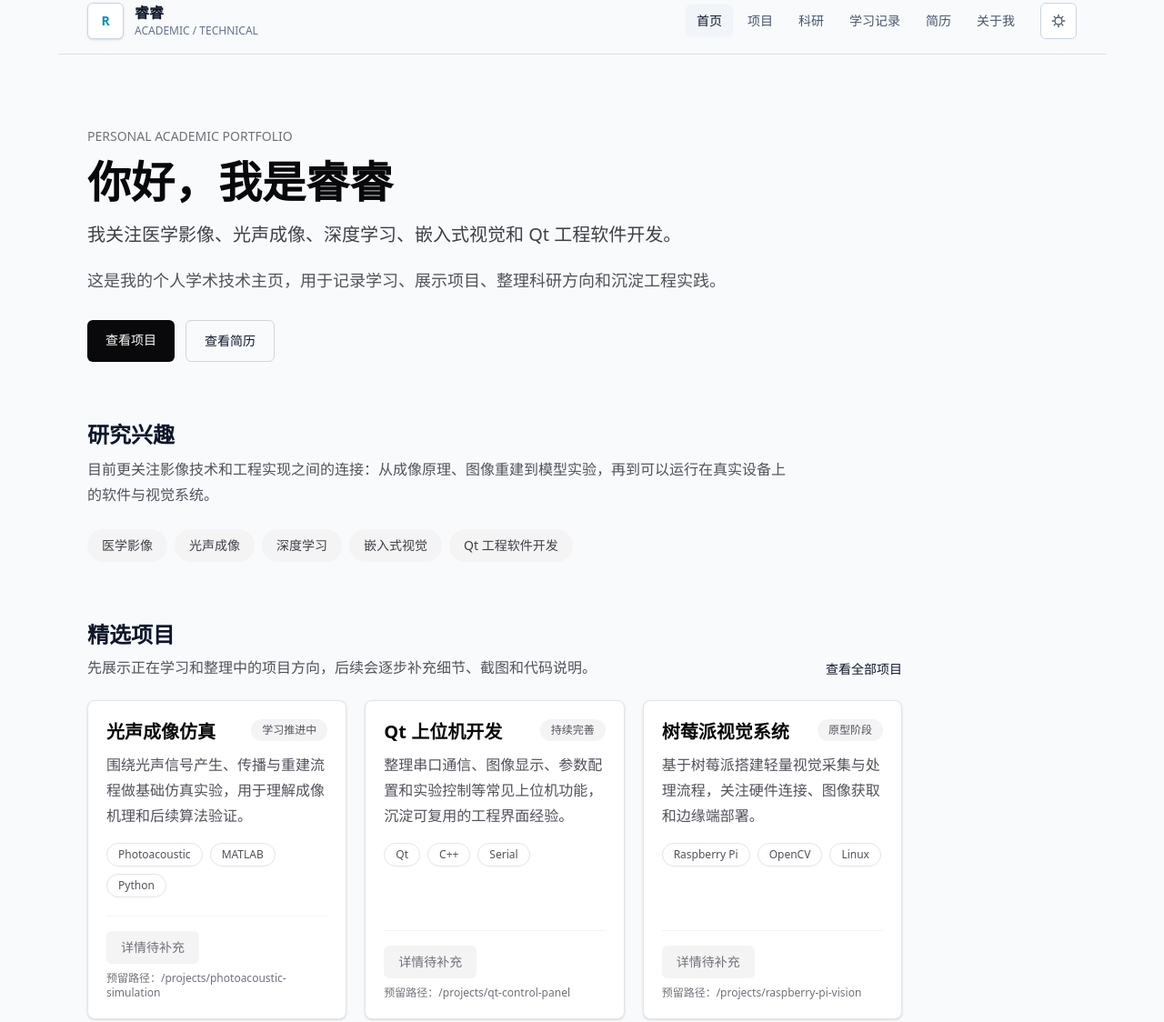
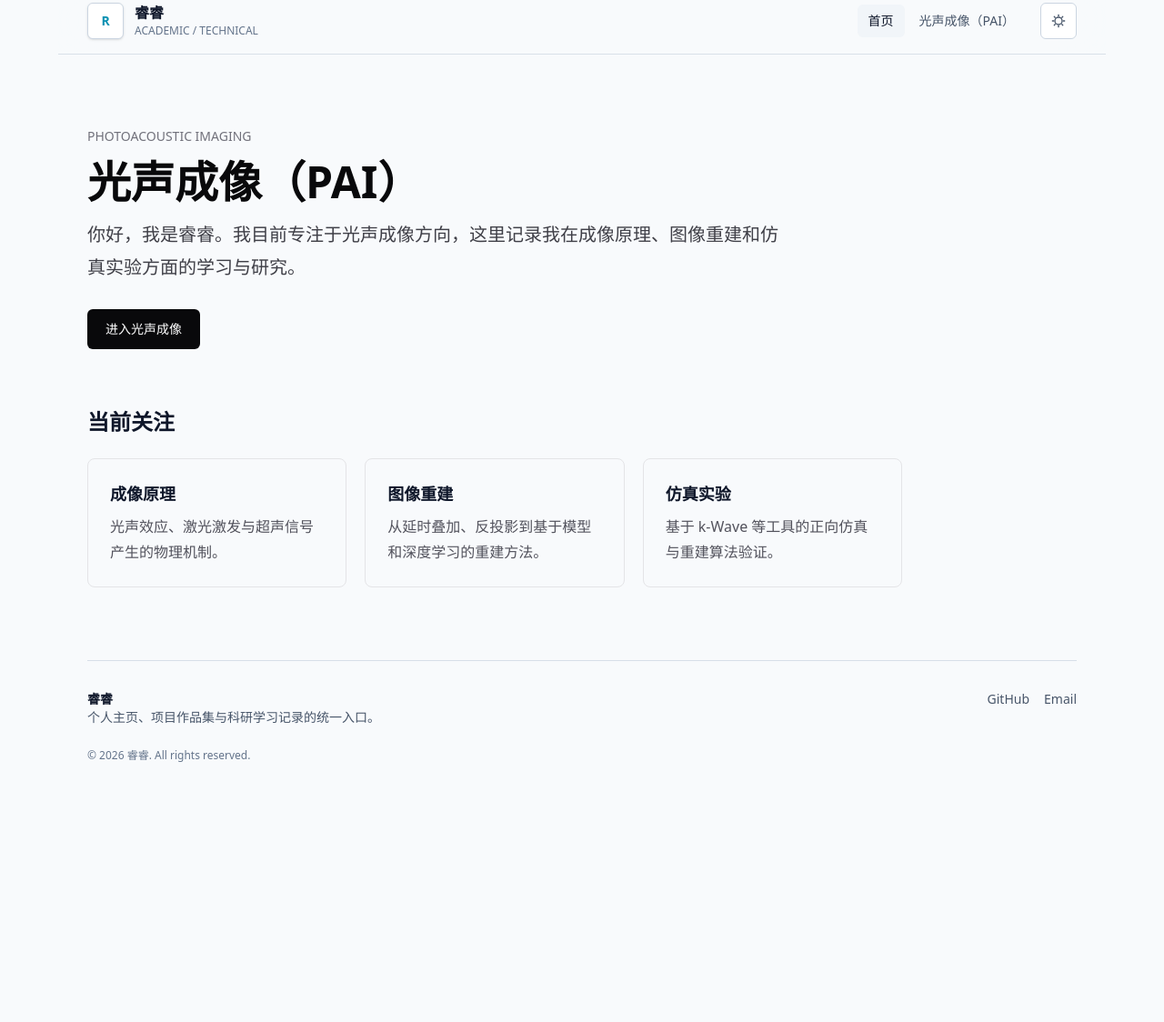
Before and after one commit to qerdstewfs-byte/personal-website, an Astro site: page / in a window 1280 px wide. Shown: the part 13-1137 px from the top of the page at 91% size. After the commit the page ends 884 px from the top, so only its background shows below. Built offline with nearby package versions, Linux system fonts and the light colour scheme; Astro itself is replaced by a stand-in of ours.

Commit message:
重构网站：首页与导航聚焦光声成像（PAI），新增 PAI 方向页面

```diff
--- a/src/components/Header.astro
+++ b/src/components/Header.astro
@@ -3,11 +3,7 @@ import ThemeToggle from "./ThemeToggle.astro";
 
 const navItems = [
   { href: "/", label: "首页" },
-  { href: "/projects", label: "项目" },
-  { href: "/research", label: "科研" },
-  { href: "/notes", label: "学习记录" },
-  { href: "/resume", label: "简历" },
-  { href: "/about", label: "关于我" },
+  { href: "/pai", label: "光声成像（PAI）" },
 ];
 
 const pathname = Astro.url.pathname.replace(/\/$/, "") || "/";
--- a/src/pages/index.astro
+++ b/src/pages/index.astro
@@ -1,102 +1,50 @@
 ---
 import BaseLayout from "../layouts/BaseLayout.astro";
-import ProjectCard from "../components/ProjectCard.astro";
 
-const featuredProjects = [
+const focusPoints = [
   {
-    title: "光声成像仿真",
-    description: "围绕光声信号产生、传播与重建流程做基础仿真实验，用于理解成像机理和后续算法验证。",
-    tags: ["Photoacoustic", "MATLAB", "Python"],
-    status: "学习推进中",
-    href: "/projects/photoacoustic-simulation",
+    title: "成像原理",
+    description: "光声效应、激光激发与超声信号产生的物理机制。",
   },
   {
-    title: "Qt 上位机开发",
-    description: "整理串口通信、图像显示、参数配置和实验控制等常见上位机功能，沉淀可复用的工程界面经验。",
-    tags: ["Qt", "C++", "Serial"],
-    status: "持续完善",
-    href: "/projects/qt-control-panel",
+    title: "图像重建",
+    description: "从延时叠加、反投影到基于模型和深度学习的重建方法。",
   },
   {
-    title: "树莓派视觉系统",
-    description: "基于树莓派搭建轻量视觉采集与处理流程，关注硬件连接、图像获取和边缘端部署。",
-    tags: ["Raspberry Pi", "OpenCV", "Linux"],
-    status: "原型阶段",
-    href: "/projects/raspberry-pi-vision",
+    title: "仿真实验",
+    description: "基于 k-Wave 等工具的正向仿真与重建算法验证。",
   },
 ];
-
-const researchInterests = ["医学影像", "光声成像", "深度学习", "嵌入式视觉", "Qt 工程软件开发"];
-const techStack = ["Python", "PyTorch", "OpenCV", "Qt / C++", "Linux", "Astro", "Tailwind CSS"];
-const learningTopics = ["医学影像基础", "图像重建方法", "PyTorch 实验流程", "嵌入式视觉部署", "Qt 上位机架构"];
 ---
 
 <BaseLayout
-  title="睿睿 | 个人学术技术主页"
-  description="睿睿的个人学术技术主页，记录医学影像、光声成像、深度学习、嵌入式视觉和 Qt 工程软件开发。"
+  title="睿睿 | 光声成像（PAI）"
+  description="睿睿的个人主页，专注光声成像（Photoacoustic Imaging, PAI）方向的学习与研究。"
 >
   <section class="space-y-7">
     <div class="space-y-4">
-      <p class="text-sm font-medium uppercase text-zinc-500 dark:text-zinc-400">Personal academic portfolio</p>
-      <h1 class="text-4xl font-semibold tracking-normal text-zinc-950 dark:text-zinc-50 sm:text-5xl">你好，我是睿睿</h1>
+      <p class="text-sm font-medium uppercase text-zinc-500 dark:text-zinc-400">Photoacoustic Imaging</p>
+      <h1 class="text-4xl font-semibold tracking-normal text-zinc-950 dark:text-zinc-50 sm:text-5xl">光声成像（PAI）</h1>
       <p class="max-w-3xl text-xl leading-9 text-zinc-700 dark:text-zinc-200">
-        我关注医学影像、光声成像、深度学习、嵌入式视觉和 Qt 工程软件开发。
-      </p>
-      <p class="max-w-3xl text-lg leading-8 text-zinc-600 dark:text-zinc-300">
-        这是我的个人学术技术主页，用于记录学习、展示项目、整理科研方向和沉淀工程实践。
+        你好，我是睿睿。我目前专注于光声成像方向，这里记录我在成像原理、图像重建和仿真实验方面的学习与研究。
       </p>
     </div>
     <div class="flex flex-wrap gap-3">
-      <a href="/projects" class="rounded-md bg-zinc-950 px-5 py-3 text-sm font-medium text-white no-underline hover:bg-zinc-800 dark:bg-zinc-50 dark:text-zinc-950 dark:hover:bg-zinc-200">查看项目</a>
-      <a href="/resume" class="rounded-md border border-zinc-300 px-5 py-3 text-sm font-medium no-underline hover:bg-zinc-50 dark:border-zinc-700 dark:hover:bg-zinc-900">查看简历</a>
+      <a href="/pai" class="rounded-md bg-zinc-950 px-5 py-3 text-sm font-medium text-white no-underline hover:bg-zinc-800 dark:bg-zinc-50 dark:text-zinc-950 dark:hover:bg-zinc-200">进入光声成像</a>
     </div>
   </section>
 
   <section class="mt-16 space-y-6">
-    <div>
-      <h2 class="text-2xl font-semibold">研究兴趣</h2>
-      <p class="mt-2 max-w-3xl leading-7 text-zinc-600 dark:text-zinc-300">
-        目前更关注影像技术和工程实现之间的连接：从成像原理、图像重建到模型实验，再到可以运行在真实设备上的软件与视觉系统。
-      </p>
-    </div>
-    <div class="flex flex-wrap gap-2">
-      {researchInterests.map((item) => <span class="rounded-full bg-zinc-100 px-4 py-2 text-sm text-zinc-700 dark:bg-zinc-900 dark:text-zinc-300">{item}</span>)}
+    <h2 class="text-2xl font-semibold">当前关注</h2>
+    <div class="grid gap-5 md:grid-cols-3">
+      {
+        focusPoints.map((point) => (
+          <div class="rounded-lg border border-zinc-200 p-6 dark:border-zinc-800">
+            <h3 class="text-lg font-semibold">{point.title}</h3>
+            <p class="mt-2 leading-7 text-zinc-600 dark:text-zinc-300">{point.description}</p>
+          </div>
+        ))
+      }
     </div>
   </section>
-
-  <section class="mt-16 space-y-6">
-    <div class="flex flex-col gap-2 sm:flex-row sm:items-end sm:justify-between">
-      <div>
-        <h2 class="text-2xl font-semibold">精选项目</h2>
-        <p class="mt-2 text-zinc-600 dark:text-zinc-300">先展示正在学习和整理中的项目方向，后续会逐步补充细节、截图和代码说明。</p>
-      </div>
-      <a href="/projects" class="text-sm font-medium no-underline hover:underline">查看全部项目</a>
-    </div>
-    <div class="grid gap-5 md:grid-cols-3">
-      {featuredProjects.map((project) => <ProjectCard {...project} />)}
-    </div>
-  </section>
-
-  <section class="mt-16 grid gap-8 md:grid-cols-2">
-    <div class="space-y-4">
-      <h2 class="text-2xl font-semibold">技术栈</h2>
-      <div class="flex flex-wrap gap-2">
-        {techStack.map((item) => <span class="rounded-full border border-zinc-200 px-4 py-2 text-sm text-zinc-700 dark:border-zinc-800 dark:text-zinc-300">{item}</span>)}
-      </div>
-    </div>
-    <div class="space-y-4">
-      <h2 class="text-2xl font-semibold">最近学习方向</h2>
-      <ul class="space-y-3 text-zinc-600 dark:text-zinc-300">
-        {learningTopics.map((item) => <li class="rounded-lg bg-zinc-50 px-4 py-3 dark:bg-zinc-900">{item}</li>)}
-      </ul>
-    </div>
-  </section>
-
-  <section class="mt-16 rounded-lg border border-zinc-200 p-6 dark:border-zinc-800">
-    <h2 class="text-2xl font-semibold">联系方式入口</h2>
-    <p class="mt-3 max-w-3xl leading-7 text-zinc-600 dark:text-zinc-300">
-      如果需要交流项目、科研学习或工程实践，可以先通过邮箱联系。这里暂时使用公开占位邮箱，后续可替换为真实的学术或工作邮箱。
-    </p>
-    <a href="mailto:example@example.com" class="mt-4 inline-flex rounded-md border border-zinc-300 px-4 py-2 text-sm font-medium no-underline hover:bg-zinc-50 dark:border-zinc-700 dark:hover:bg-zinc-900">example@example.com</a>
-  </section>
 </BaseLayout>
--- /dev/null
+++ b/src/pages/pai.astro
@@ -0,0 +1,56 @@
+---
+import BaseLayout from "../layouts/BaseLayout.astro";
+
+const topics = [
+  {
+    title: "成像原理",
+    description: "光声效应的物理基础：脉冲激光激发、热弹性膨胀与超声信号的产生和传播。",
+  },
+  {
+    title: "信号采集与系统",
+    description: "激光器、超声换能器与数据采集系统的组成，以及常见的光声成像系统结构（PACT / PAM）。",
+  },
+  {
+    title: "图像重建",
+    description: "延时叠加（DAS）、反投影、基于模型的重建方法，以及深度学习在重建中的应用。",
+  },
+  {
+    title: "仿真与实验",
+    description: "使用 k-Wave 等工具做正向仿真和重建实验，验证算法并理解成像流程。",
+  },
+];
+---
+
+<BaseLayout
+  title="光声成像（PAI） | 睿睿"
+  description="光声成像（Photoacoustic Imaging, PAI）方向的学习与研究记录：成像原理、系统、图像重建与仿真实验。"
+>
+  <section class="space-y-4">
+    <p class="text-sm font-medium uppercase text-zinc-500 dark:text-zinc-400">Photoacoustic Imaging</p>
+    <h1 class="text-4xl font-semibold tracking-normal text-zinc-950 dark:text-zinc-50 sm:text-5xl">光声成像（PAI）</h1>
+    <p class="max-w-3xl text-lg leading-8 text-zinc-600 dark:text-zinc-300">
+      光声成像结合了光学成像的高对比度和超声成像的高穿透深度，是我目前的主要研究方向。这里会持续记录我在成像原理、系统搭建、图像重建和仿真实验方面的学习与进展。
+    </p>
+  </section>
+
+  <section class="mt-16 space-y-6">
+    <h2 class="text-2xl font-semibold">关注的内容</h2>
+    <div class="grid gap-5 md:grid-cols-2">
+      {
+        topics.map((topic) => (
+          <div class="rounded-lg border border-zinc-200 p-6 dark:border-zinc-800">
+            <h3 class="text-lg font-semibold">{topic.title}</h3>
+            <p class="mt-2 leading-7 text-zinc-600 dark:text-zinc-300">{topic.description}</p>
+          </div>
+        ))
+      }
+    </div>
+  </section>
+
+  <section class="mt-16 rounded-lg border border-zinc-200 p-6 dark:border-zinc-800">
+    <h2 class="text-2xl font-semibold">进展记录</h2>
+    <p class="mt-3 max-w-3xl leading-7 text-zinc-600 dark:text-zinc-300">
+      后续会在这里补充具体的学习笔记、仿真结果和实验记录。
+    </p>
+  </section>
+</BaseLayout>
```
